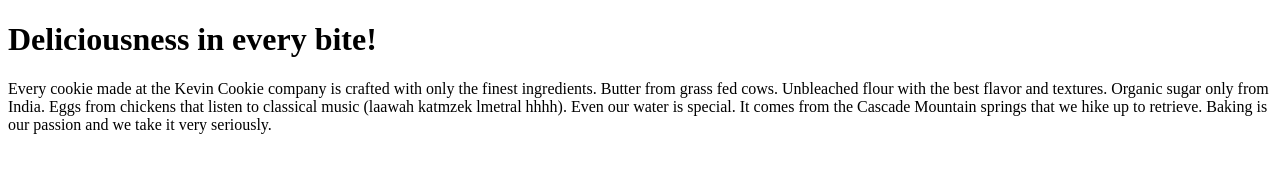
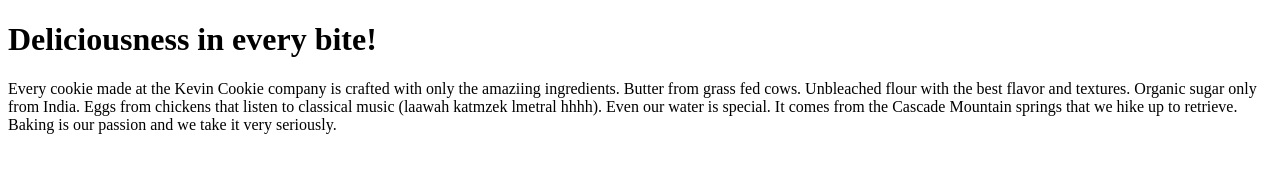
Before and after one commit to marouaneboussalem/kockingcomany, a plain HTML site: page index.htm in a window 1280 px wide. Drawn offline with Linux system fonts and the light colour scheme.

Commit message:
update change txt index

```diff
--- a/index.htm
+++ b/index.htm
@@ -3,7 +3,7 @@
 <body>
 
 <h1>Deliciousness in every bite!</h1>
-<p>Every cookie made at the Kevin Cookie company is crafted with only the finest ingredients. Butter from grass fed cows. Unbleached flour with the best flavor and textures. Organic sugar only from India. Eggs from chickens that listen to classical music (laawah katmzek lmetral hhhh). Even our water is special. It comes from the Cascade Mountain springs that we hike up to retrieve. Baking is our passion and we take it very seriously.</p>
+<p>Every cookie made at the Kevin Cookie company is crafted with only the amaziing ingredients. Butter from grass fed cows. Unbleached flour with the best flavor and textures. Organic sugar only from India. Eggs from chickens that listen to classical music (laawah katmzek lmetral hhhh). Even our water is special. It comes from the Cascade Mountain springs that we hike up to retrieve. Baking is our passion and we take it very seriously.</p>
 
 </body>
 </html>
```
